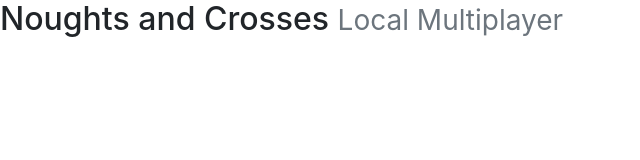
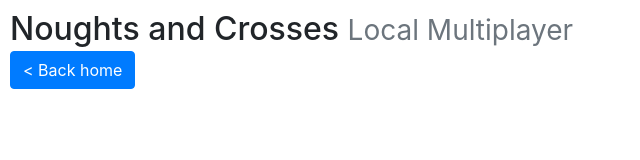
Before and after one commit to stevenson3529/project, a website: page twgame.html in a window 1280 px wide. Shown: the whole page, without its empty margins (0-640 px from the left). Drawn offline with nearby package versions, Linux system fonts and the light colour scheme.

Commit message:
grid numbers

```diff
--- a/twgame.html
+++ b/twgame.html
@@ -8,13 +8,20 @@
         <meta name="description" content="">
         <meta name="viewport" content="width=device-width, initial-scale=1">
         <link rel="stylesheet" href="https://cdn.jsdelivr.net/npm/bootstrap@4.6.1/dist/css/bootstrap.min.css" integrity="sha384-zCbKRCUGaJDkqS1kPbPd7TveP5iyJE0EjAuZQTgFLD2ylzuqKfdKlfG/eSrtxUkn" crossorigin="anonymous">
+        <style>
+            body{
+                padding:10px;
+            }
+        </style>
     </head>
     <body>
         <h2>
             Noughts and Crosses
-            <small class="text-muted">Local Multiplayer</small>
+            <small class="text-muted">Local Multiplayer</small><br>
+            <a class="btn btn-primary" role="button" href="/">< Back home</a>
+            <br>
         </h2>
-        <canvas id="canvas" width="466" height="466" style="padding: 10px;"></canvas>
+        <canvas id="canvas" width="466" height="466"></canvas>
         <script src="./twoplayer.js"></script>
     </body>
 </html>
```
Also changed, not shown: scripts/twoplayer.js (+10 -0 lines).
